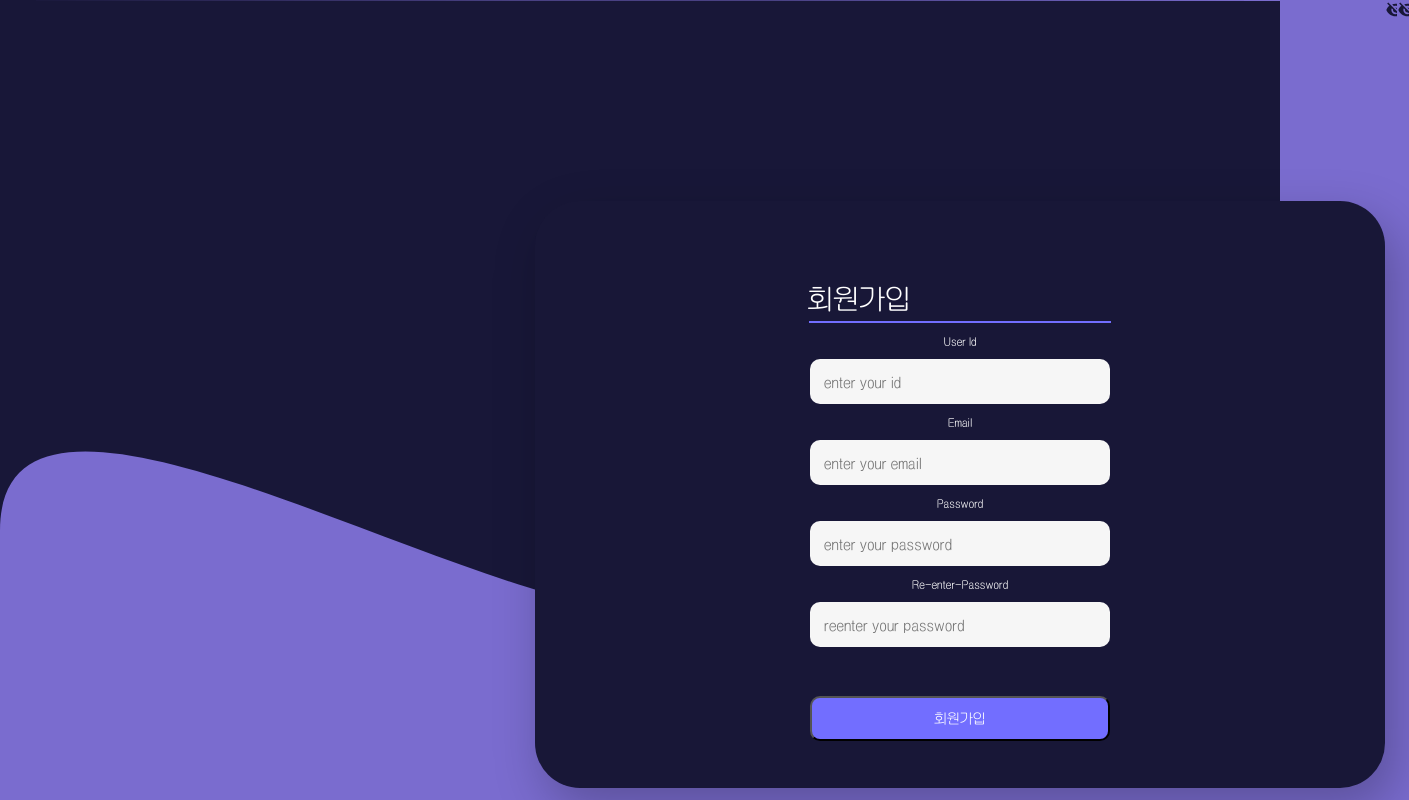
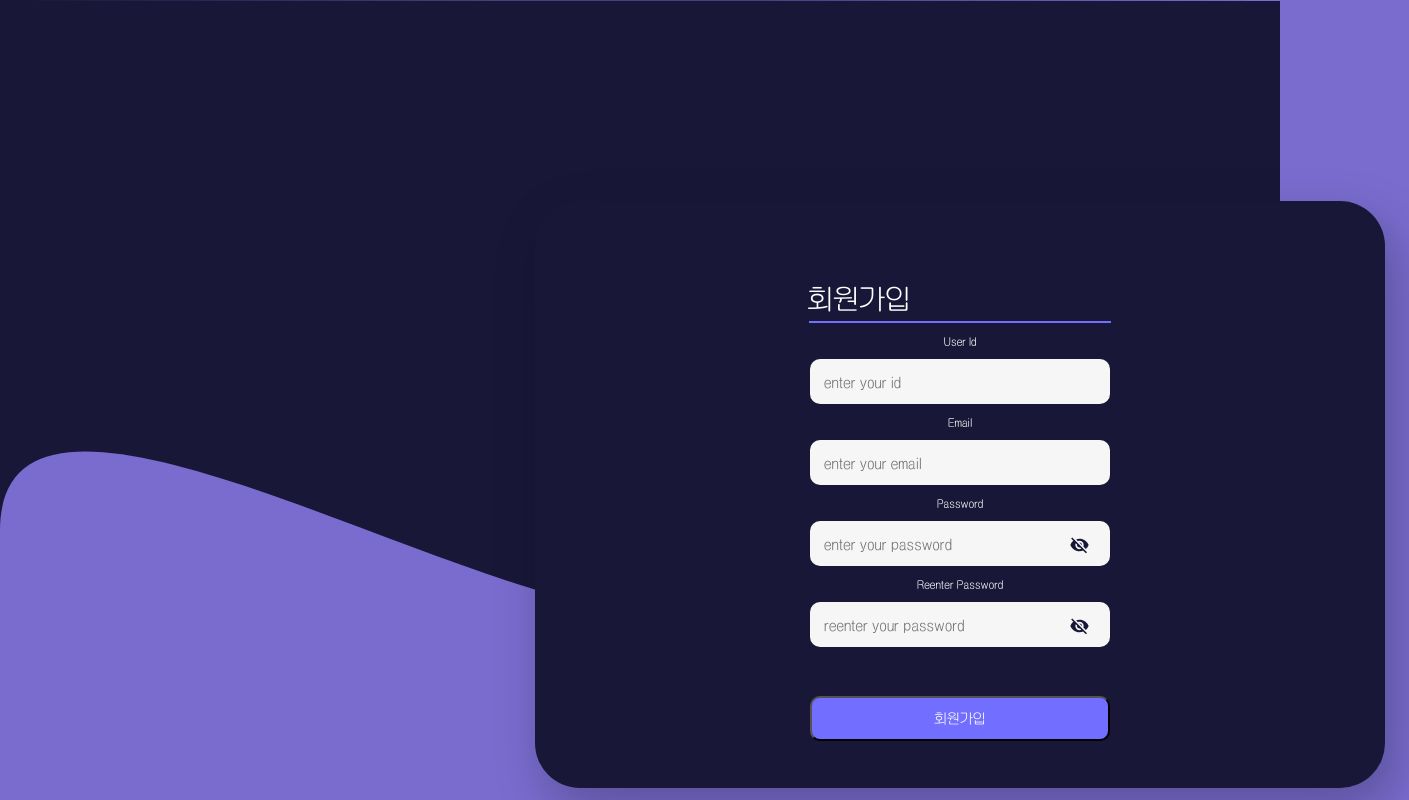
Before and after one commit to 2023-kodomo/fronEnd, a React (Create React App) app: page /Register in a window 1280 px wide. Shown: the whole page, 1409 px wide, since content can reach past the window. Built offline with nearby package versions, Linux system fonts and the light colour scheme; no server answers.

Commit message:
⚡️:: 기능 추가
정보 입력창 최대 값 정하기, 디자인 수정하기, 비밀번호 보기 기능

```diff
--- a/src/components/MyPage/MyPageComponent.jsx
+++ b/src/components/MyPage/MyPageComponent.jsx
@@ -62,7 +62,7 @@ const MypageComponent = () => {
       {
         title: "김희찬 팝니다.",
         content: "상품 설명",
-        price: "-999,999,999,999",
+        price: "999,999,999,999",
         image: "",
         uploadDate: "2023-00-00T00:00:00.000+00:00",
       },
@@ -71,6 +71,13 @@ const MypageComponent = () => {
         content: "상품 설명",
         price: "-100000",
         image: "",
+        uploadDate: "2023-00-00T00:00:00.000+00:00",
+      },
+      {
+        title: "조유리 급처해요",
+        content: "도저히 갖고 못있겠어요",
+        price: "-999,999,999,999",
+        image: "./img/Yuri.svg",
         uploadDate: "2023-00-00T00:00:00.000+00:00",
       },
     ],
--- a/src/components/registerpage/registercomponent.jsx
+++ b/src/components/registerpage/registercomponent.jsx
@@ -1,9 +1,10 @@
 import React from "react";
 import StylingLobby from "../stylingLobby";
 import { styled } from "styled-components";
-import { useState } from "react";
+import { useState, useRef } from "react";
 
-const SignUpPage = styled.div`//기본 감싸는 레이아웃
+const SignUpPage = styled.div`
+  //기본 감싸는 레이아웃
   width: 850px;
   height: 587px;
   flex-shrink: 0;
@@ -23,7 +24,8 @@ const SignUpPage = styled.div`//기본 감싸는 레이아웃
   user-select: none;
 `;
 
-const SignUpHeader = styled.div`//창 이름
+const SignUpHeader = styled.div`
+  //창 이름
   color: #fff;
 
   /* 32pt 학교안심 우주 */
@@ -37,7 +39,8 @@ const SignUpHeader = styled.div`//창 이름
   margin-right: 201.5px;
 `;
 
-const Line = styled.div`//구분선
+const Line = styled.div`
+  //구분선
   width: 300.5px;
   height: 0px;
 
@@ -46,7 +49,8 @@ const Line = styled.div`//구분선
   margin-top: 5.75px;
 `;
 
-const Description = styled.p`//입력창 위에 있는 설명란
+const Description = styled.p`
+  //입력창 위에 있는 설명란
   color: #fff;
 
   /* 12pt 학교안심 우주 */
@@ -59,7 +63,8 @@ const Description = styled.p`//입력창 위에 있는 설명란
   display: flex;
 `;
 
-const InputInformation = styled.input`//정보 입력창
+const InputInformation = styled.input`
+  //정보 입력창
   width: 300px;
   height: 45px;
   flex-shrink: 0;
@@ -69,7 +74,7 @@ const InputInformation = styled.input`//정보 입력창
   border-radius: 10px;
   background: var(--blacktowhitegrey-1, #f6f6f6);
 
-  color: var(--blacktowhitegrey-4, #909090);
+  color: black;
   /* 16pt 학교안심 우주 */
   font-family: Hakgyoansim Wooju;
   font-size: 16px;
@@ -79,9 +84,15 @@ const InputInformation = styled.input`//정보 입력창
 
   padding-left: 14px;
   box-sizing: border-box;
+
+  &::selection {
+    background-color: #7a6ccf;
+    color: #181738;
+  }
 `;
 
-const CompleteButton = styled.button`//회원가입 버튼
+const CompleteButton = styled.button`
+  //회원가입 버튼
   width: 300px;
   height: 45px;
   flex-shrink: 0;
@@ -107,20 +118,66 @@ const CompleteButton = styled.button`//회원가입 버튼
   cursor: pointer;
 `;
 
-const CheckPassword = styled.button`//눈깔 이미지 "비밀번호 확인하기"
-  background: url("./img/mdi_hide.svg") no-repeat; //눈깔 이미지 넣기
+const CheckPassword = styled.button`
+  //눈깔 이미지 "비밀번호 확인하기"
+  background: url("./img/mdi_hide.svg") no-repeat;
   width: 20px;
   height: 20px;
   border: none;
   margin: 0;
+
+  position: absolute;
+  top: 13.5px;
+  left: 259px;
+`;
+
+const PasswordBox = styled.div`
+  position: relative;
 `;
 
 const RegisterPageComponent = () => {
- const [insert, setInsert] = useState(false);// 회원가입 버튼 색상 바꾸기
+  const [insert, setInsert] = useState(false);
+  const [inputType, setInputType] = useState("password");
+  const [reInputType, reSetInputType] = useState("password");
+  const inputId = useRef();
+  const inputEmail = useRef();
+  const inputPassword = useRef();
+  const inputRePassword = useRef();
 
-  const seePassword = () => {//눈깔 버튼 잘 눌리는지 확인하는 버튼
-    alert("click");
+  const seePassword = () => {
+    //마우스를 누르고 있을 때 비밀번호 표시
+    setInputType("input");
   };
+
+  function removeInput() {
+    //마우스를 땠을 때 비밀번호 감추기
+    setInputType("password");
+  }
+
+  const reSeePassword = () => {
+    //마우스를 누르고 있을 때 비밀번호 표시
+    reSetInputType("input");
+  };
+
+  function reRemoveInput() {
+    //마우스를 땠을 때 비밀번호 감추기
+    reSetInputType("password");
+  }
+
+  // function inputMaxLength(refe) {//  InputInformation에 maxLength프로퍼티에 들어갈 함수(한글이면 return 8 영어면 return 20을 반환한다)
+  //   const string = refe.current.value;
+  //   console.log(string);
+  // }
+  // inputMaxLength(inputId);
+
+  function isSamePassword() {
+    if (inputPassword.current.value == "" || inputRePassword.current.value == "") return false;
+    else {
+      return inputPassword.current.value === inputRePassword.current.value
+        ? true
+        : false;
+    }
+  }
 
   return (
     <StylingLobby>
@@ -128,19 +185,49 @@ const RegisterPageComponent = () => {
         <SignUpHeader>회원가입</SignUpHeader>
         <Line />
         <Description>User Id</Description>
-        <InputInformation placeholder="enter your id" />
+        <InputInformation
+          placeholder="enter your id"
+          maxLength={20}
+          ref={inputId}
+        />
         <Description>Email</Description>
-        <InputInformation placeholder="enter your email" />
+        <InputInformation
+          placeholder="enter your email"
+          type="email"
+          ref={inputEmail}
+        />
         <Description>Password</Description>
-        <InputInformation placeholder="enter your password" type="password" />
-        <Description>Re-enter-Password</Description>
-        <InputInformation placeholder="reenter your password" type="password" />
-        <CompleteButton>회원가입</CompleteButton>
+        <PasswordBox>
+          <InputInformation
+            placeholder="enter your password"
+            type={inputType}
+            maxLength={20}
+            ref={inputPassword}
+          />
+          <CheckPassword onMouseDown={seePassword} onMouseUp={removeInput} />
+        </PasswordBox>
+        <Description>Reenter Password</Description>
+        <PasswordBox>
+          <InputInformation
+            placeholder="reenter your password"
+            type={reInputType}
+            maxLength={20}
+            ref={inputRePassword}
+          />
+          <CheckPassword
+            onMouseDown={reSeePassword}
+            onMouseUp={reRemoveInput}
+          />
+        </PasswordBox>
+        <CompleteButton
+          onClick={() => {
+            isSamePassword();
+            console.log(isSamePassword());
+          }}
+        >
+          회원가입
+        </CompleteButton>
       </SignUpPage>
-      <>
-        <CheckPassword onClick={seePassword} />
-        <CheckPassword onClick={seePassword} />
-      </>
     </StylingLobby>
   );
 };
```
Also changed, not shown: src/components/mainpage/MainPageComponent.jsx (+172 -170 lines).
